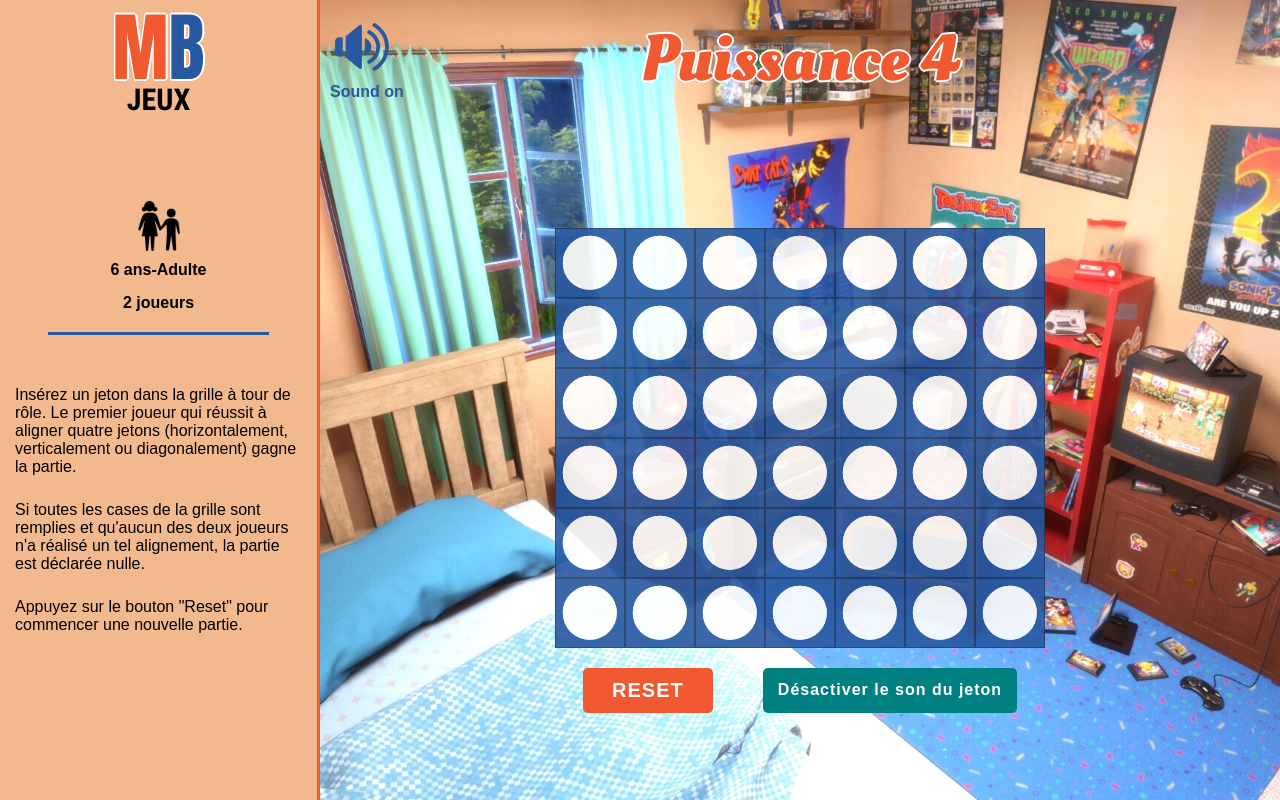
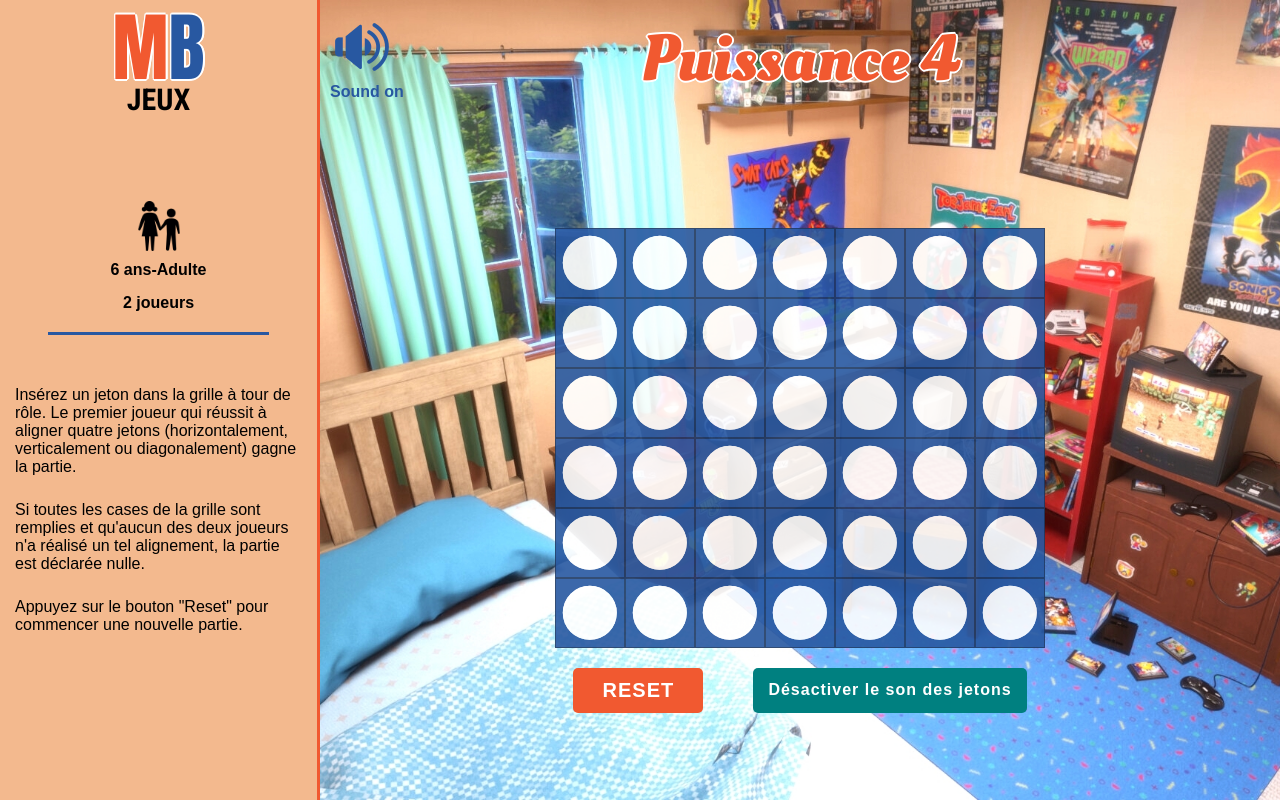
Before and after one commit to jesselessa/connect4-react, a React (Vite) app: page / in a window 1280 px wide. Both pictures are taken after a click on the button "Je commence". Built offline with nearby package versions, Linux system fonts and the light colour scheme.

Commit message:
completed README.md

```diff
--- a/src/App.jsx
+++ b/src/App.jsx
@@ -389,7 +389,7 @@ class App extends React.Component {
                 </button>
 
                 <button className="token-sound-btn" onClick={this.toggleSound}>
-                  {this.state.isSoundEnabled ? "Désactiver le son du jeton" : "Activer le son du jeton"}
+                  {this.state.isSoundEnabled ? "Désactiver le son des jetons" : "Activer le son des jetons"}
                 </button>
               </div>
             )}
```
Also changed, not shown: 1 other file (tests, documents, lock files or other folders).
